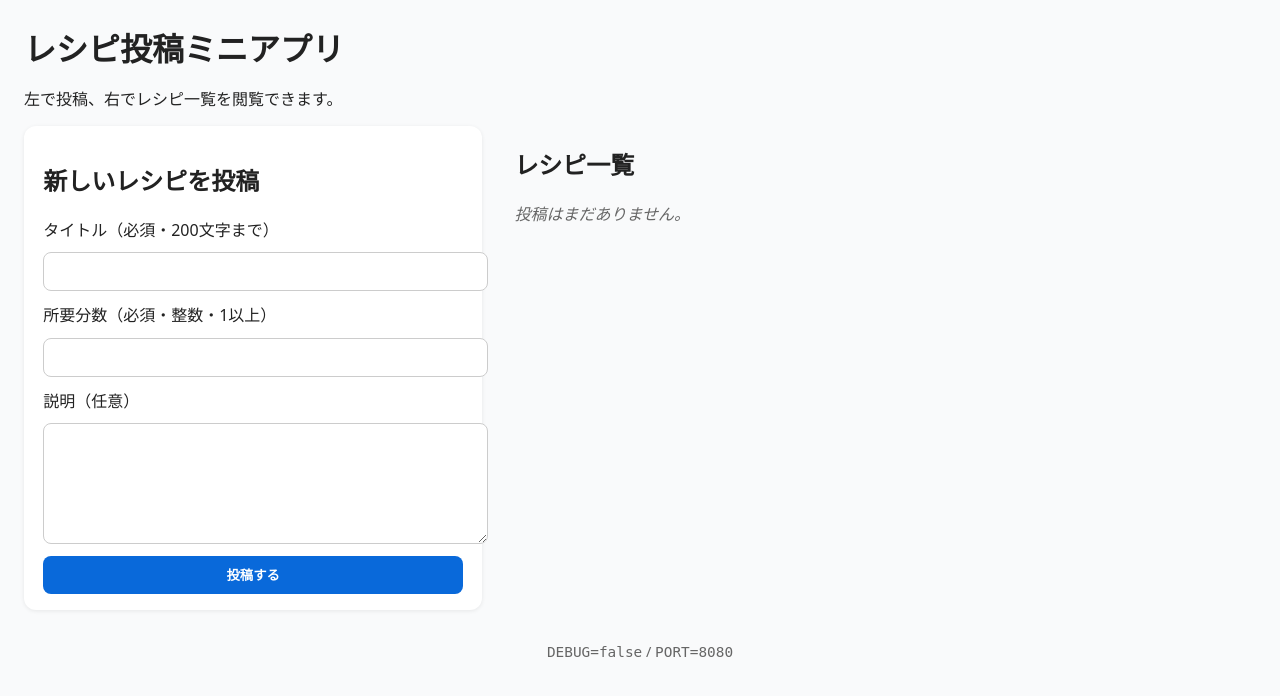
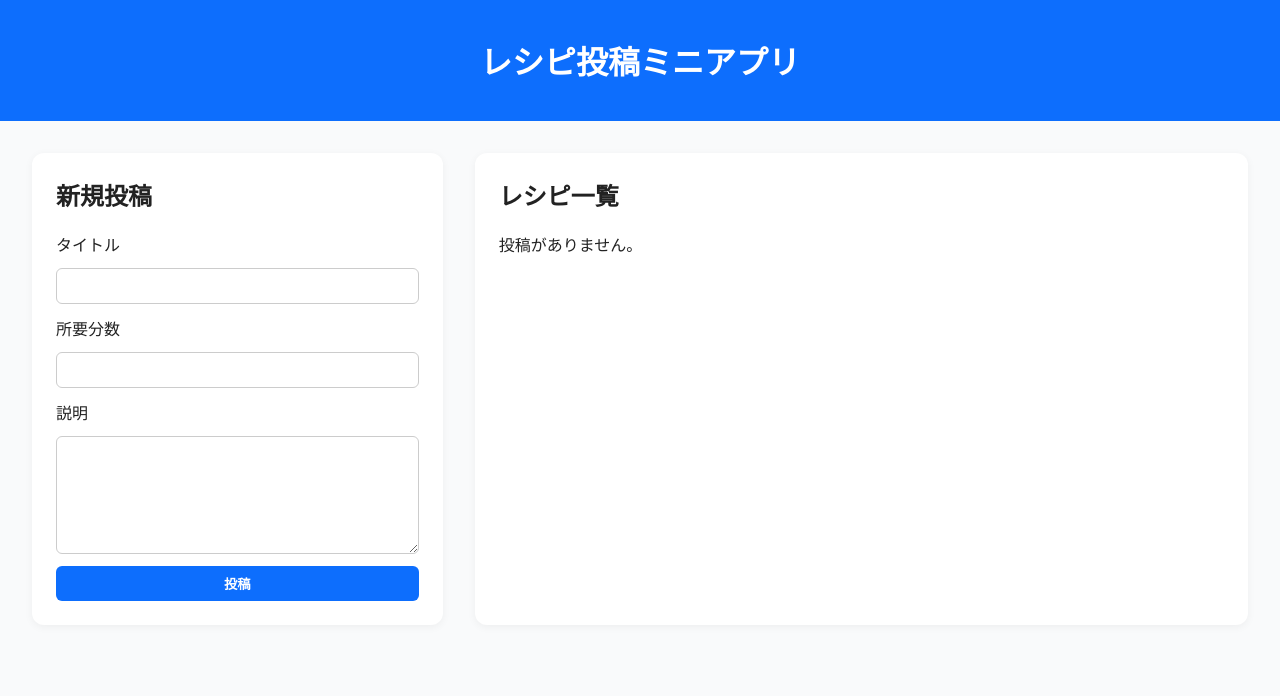
Before and after one commit to yamachan-python/lesson8test2, a Flask app: page / in a window 1280 px wide. Shown: the top 696 px of the page. Run offline with Flask 3, Linux system fonts and the light colour scheme; some libraries are stand-ins or nearby versions.

Commit message:
編集機能の追加

```diff
--- a/app.py
+++ b/app.py
@@ -1,7 +1,8 @@
 # -*- coding: utf-8 -*-
 """
-レシピ投稿ミニアプリ（左右2カラム + 削除機能付き）
-Flask + SQLAlchemy + Render PostgreSQL
+レシピ投稿ミニアプリ（Flask + SQLAlchemy）
+- 左カラム：新規投稿フォーム
+- 右カラム：レシピ一覧（削除・編集モーダル付き）
 """
 
 from __future__ import annotations
@@ -19,6 +20,7 @@ from sqlalchemy.orm import DeclarativeBase, Mapped, mapped_column, Session
 load_dotenv()
 
 def get_database_url() -> Optional[str]:
+    """Render 用 DATABASE_URL 対応（postgres:// → postgresql+psycopg2://）"""
     url = os.environ.get("DATABASE_URL")
     if url and url.startswith("postgres://"):
         url = url.replace("postgres://", "postgresql+psycopg2://", 1)
@@ -41,13 +43,15 @@ class Recipe(Base):
     title: Mapped[str] = mapped_column(String(200), nullable=False)
     minutes: Mapped[int] = mapped_column(Integer, nullable=False)
     description: Mapped[Optional[str]] = mapped_column(Text)
-    created_at: Mapped[datetime] = mapped_column(DateTime(timezone=True), server_default=func.now(), nullable=False)
+    created_at: Mapped[datetime] = mapped_column(
+        DateTime(timezone=True), server_default=func.now(), nullable=False
+    )
 
 if engine is not None:
     Base.metadata.create_all(engine)
 
 # ==============================
-# Flask アプリ
+# Flask アプリ本体
 # ==============================
 app = Flask(__name__)
 
@@ -57,22 +61,21 @@ def _to_bool_env(value: Optional[str], default: bool = False) -> bool:
     return str(value).strip().lower() in {"1", "true", "yes", "on"}
 
 # ==============================
-# メインページ（一覧・投稿）
+# 一覧 & 投稿処理
 # ==============================
 @app.route("/", methods=["GET", "POST"])
 def index():
     errors: List[str] = []
     form_values = {"title": "", "minutes": "", "description": ""}
 
-    # --- 投稿処理 ---
-    if request.method == "POST":
+    # 投稿処理
+    if request.method == "POST" and request.form.get("_action") == "create":
         title = (request.form.get("title") or "").strip()
         minutes_raw = (request.form.get("minutes") or "").strip()
         description = (request.form.get("description") or "").strip()
+        form_values.update({"title": title, "minutes": minutes_raw, "description": description})
 
-        form_values.update({"title": title, "minutes": minutes_raw, "description": description})
         minutes_val: Optional[int] = None
-
         if not title:
             errors.append("タイトルは必須です。")
         elif len(title) > 200:
@@ -84,40 +87,35 @@ def index():
             try:
                 minutes_val = int(minutes_raw)
                 if minutes_val < 1:
-                    errors.append("所要分数は1以上の整数で入力してください。")
+                    errors.append("所要分数は1以上で入力してください。")
             except ValueError:
                 errors.append("所要分数は整数で入力してください。")
 
         if engine is None:
-            errors.append("データベースが未設定のため保存できません。DATABASE_URL を設定してください。")
+            errors.append("データベースが未設定です。")
 
-        if not errors and engine is not None and minutes_val is not None:
+        if not errors and engine and minutes_val is not None:
             try:
                 with Session(engine) as session:
-                    item = Recipe(title=title, minutes=minutes_val, description=description or None)
-                    session.add(item)
+                    recipe = Recipe(title=title, minutes=minutes_val, description=description or None)
+                    session.add(recipe)
                     session.commit()
                 return redirect(url_for("index"))
             except Exception:
                 errors.append("保存中にエラーが発生しました。")
 
-    # --- 一覧表示 ---
+    # 一覧取得
     recipes: List[Recipe] = []
     if engine is not None:
-        try:
-            with Session(engine) as session:
-                recipes = session.query(Recipe).order_by(Recipe.created_at.desc(), Recipe.id.desc()).all()
-        except Exception:
-            recipes = []
+        with Session(engine) as session:
+            recipes = session.query(Recipe).order_by(Recipe.created_at.desc(), Recipe.id.desc()).all()
 
-    port = int(os.environ.get("PORT", "8000"))
-    debug = _to_bool_env(os.environ.get("DEBUG"), default=False)
     return render_template(
         "index.html",
         errors=errors,
         recipes=recipes,
-        debug=debug,
-        port=port,
+        debug=_to_bool_env(os.environ.get("DEBUG"), default=False),
+        port=int(os.environ.get("PORT", "8000")),
         db_ready=(engine is not None),
         form_values=form_values,
     )
@@ -127,24 +125,50 @@ def index():
 # ==============================
 @app.route("/delete/<int:recipe_id>", methods=["POST"])
 def delete_recipe(recipe_id: int):
-    if engine is None:
+    if not engine:
+        return redirect(url_for("index"))
+    with Session(engine) as session:
+        recipe = session.get(Recipe, recipe_id)
+        if recipe:
+            session.delete(recipe)
+            session.commit()
+    return redirect(url_for("index"))
+
+# ==============================
+# 編集処理
+# ==============================
+@app.route("/edit/<int:recipe_id>", methods=["POST"])
+def edit_recipe(recipe_id: int):
+    if not engine:
         return redirect(url_for("index"))
 
+    title = (request.form.get("edit_title") or "").strip()
+    minutes_raw = (request.form.get("edit_minutes") or "").strip()
+    description = (request.form.get("edit_description") or "").strip()
     try:
-        with Session(engine) as session:
-            recipe = session.get(Recipe, recipe_id)
-            if recipe:
-                session.delete(recipe)
-                session.commit()
-    except Exception:
-        pass  # シンプルにスルー（本番ではログ出力推奨）
+        minutes_val = int(minutes_raw)
+    except ValueError:
+        minutes_val = None
+
+    if not title or not minutes_val or minutes_val < 1:
+        return redirect(url_for("index"))
+
+    with Session(engine) as session:
+        recipe = session.get(Recipe, recipe_id)
+        if recipe:
+            recipe.title = title
+            recipe.minutes = minutes_val
+            recipe.description = description or None
+            session.commit()
 
     return redirect(url_for("index"))
 
 # ==============================
-# 起動
+# アプリ起動
 # ==============================
 if __name__ == "__main__":
-    port = int(os.environ.get("PORT", "8000"))
-    debug = _to_bool_env(os.environ.get("DEBUG"), default=False)
-    app.run(host="0.0.0.0", port=port, debug=debug)
+    app.run(
+        host="0.0.0.0",
+        port=int(os.environ.get("PORT", "8000")),
+        debug=_to_bool_env(os.environ.get("DEBUG"), default=False),
+    )
--- a/static/style.css
+++ b/static/style.css
@@ -1,98 +1,88 @@
 body {
-  font-family: system-ui, -apple-system, "Segoe UI", Roboto, "Helvetica Neue", Arial, "Noto Sans JP", sans-serif;
-  margin: 1.5rem;
+  font-family: system-ui, -apple-system, "Segoe UI", Roboto, "Helvetica Neue", Arial, sans-serif;
+  margin: 0;
+  background: #f9fafb;
   color: #222;
-  background: #f9fafb;
 }
 
 header {
-  margin-bottom: 1rem;
-}
-
-h1 {
-  margin-bottom: 0.2rem;
-}
-
-.notice {
-  background: #fff3cd;
-  border: 1px solid #ffeeba;
-  padding: 0.75rem 1rem;
-  border-radius: 8px;
-  margin-bottom: 1rem;
-}
-
-.errors {
-  background: #f8d7da;
-  border: 1px solid #f5c6cb;
-  color: #721c24;
-  padding: 0.75rem 1rem;
-  border-radius: 8px;
-  margin-bottom: 1rem;
+  background: #0d6efd;
+  color: white;
+  padding: 1rem 2rem;
+  text-align: center;
 }
 
 .container {
   display: flex;
-  flex-wrap: wrap;
   gap: 2rem;
+  padding: 2rem;
 }
 
-/* 左カラム（フォーム） */
+.left-column, .right-column {
+  background: white;
+  padding: 1.5rem;
+  border-radius: 12px;
+  box-shadow: 0 2px 8px rgba(0,0,0,0.05);
+}
+
 .left-column {
-  flex: 1 1 340px;
-  max-width: 420px;
-  background: #fff;
-  border-radius: 12px;
-  padding: 1rem 1.2rem;
-  box-shadow: 0 1px 4px rgba(0,0,0,0.08);
+  flex: 1;
+  max-width: 380px;
+}
+
+.right-column {
+  flex: 2;
+}
+
+h2 {
+  margin-top: 0;
 }
 
 form {
   display: flex;
   flex-direction: column;
-  gap: 0.7rem;
+  gap: 0.75rem;
 }
 
-input[type="text"],
-input[type="number"],
-textarea {
-  width: 100%;
-  padding: 0.6rem 0.7rem;
+input, textarea {
+  font-size: 1rem;
+  padding: 0.5rem 0.7rem;
   border: 1px solid #ccc;
-  border-radius: 8px;
-  font-size: 1rem;
+  border-radius: 6px;
 }
 
 textarea {
   min-height: 100px;
+  resize: vertical;
 }
 
 .btn {
-  display: inline-block;
-  padding: 0.6rem 1rem;
-  background: #0969da;
+  background: #0d6efd;
   color: white;
   border: none;
-  border-radius: 8px;
+  border-radius: 6px;
+  padding: 0.5rem 1rem;
   cursor: pointer;
   font-weight: 600;
 }
-
 .btn:hover {
-  background: #0757b3;
+  background: #0b5ed7;
 }
 
-/* 右カラム（一覧） */
-.right-column {
-  flex: 2 1 500px;
+.errors {
+  background: #f8d7da;
+  color: #842029;
+  border: 1px solid #f5c2c7;
+  padding: 0.75rem 1rem;
+  border-radius: 8px;
 }
 
 .card {
-  background: white;
-  border: 1px solid #e5e7eb;
-  border-radius: 12px;
+  background: #fff;
+  border: 1px solid #ddd;
+  border-radius: 10px;
   padding: 1rem;
-  margin-bottom: 0.8rem;
-  box-shadow: 0 1px 3px rgba(0,0,0,0.05);
+  margin-bottom: 1rem;
 }
 
 .card-header {
@@ -101,24 +91,9 @@ textarea {
   align-items: center;
 }
 
-.btn-delete {
-  background: #d9534f;
-  color: white;
-  border: none;
-  border-radius: 6px;
-  padding: 0.3rem 0.6rem;
+.meta {
   font-size: 0.9rem;
-  cursor: pointer;
-}
-
-.btn-delete:hover {
-  background: #c9302c;
-}
-
-.meta {
   color: #555;
-  font-size: 0.9rem;
-  margin-top: 0.25rem;
 }
 
 .desc {
@@ -126,14 +101,70 @@ textarea {
   white-space: pre-wrap;
 }
 
-.empty {
-  color: #666;
-  font-style: italic;
+.btn-group {
+  display: flex;
+  gap: 0.4rem;
 }
 
-footer {
-  margin-top: 2rem;
-  color: #666;
-  font-size: 0.9rem;
-  text-align: center;
+.btn-delete {
+  background: #dc3545;
+  color: white;
+  border: none;
+  border-radius: 6px;
+  padding: 0.3rem 0.6rem;
+  cursor: pointer;
 }
+.btn-delete:hover {
+  background: #bb2d3b;
+}
+
+.btn-edit {
+  background: #198754;
+  color: white;
+  border: none;
+  border-radius: 6px;
+  padding: 0.3rem 0.6rem;
+  cursor: pointer;
+}
+.btn-edit:hover {
+  background: #157347;
+}
+
+/* モーダル */
+.modal {
+  display: none;
+  position: fixed;
+  top: 0; left: 0;
+  width: 100%; height: 100%;
+  background: rgba(0,0,0,0.4);
+  justify-content: center;
+  align-items: center;
+  z-index: 100;
+}
+
+.modal-content {
+  background: white;
+  padding: 1.5rem;
+  border-radius: 10px;
+  width: 90%;
+  max-width: 420px;
+  box-shadow: 0 4px 10px rgba(0,0,0,0.25);
+}
+
+.modal-buttons {
+  display: flex;
+  justify-content: space-between;
+  margin-top: 1rem;
+}
+
+.btn-cancel {
+  background: #6c757d;
+  color: white;
+  border: none;
+  border-radius: 6px;
+  padding: 0.5rem 1rem;
+  cursor: pointer;
+}
+.btn-cancel:hover {
+  background: #5a6268;
+}
--- a/templates/index.html
+++ b/templates/index.html
@@ -2,27 +2,18 @@
 <html lang="ja">
 <head>
   <meta charset="utf-8">
-  <meta name="viewport" content="width=device-width, initial-scale=1">
   <title>レシピ投稿ミニアプリ</title>
   <link rel="stylesheet" href="{{ url_for('static', filename='style.css') }}">
 </head>
 <body>
 <header>
   <h1>レシピ投稿ミニアプリ</h1>
-    <p>左で投稿、右でレシピ一覧を閲覧できます。</p>
 </header>
 
-  {% if not db_ready %}
-    <div class="notice">
-      <strong>DB未設定：</strong> 環境変数 <code>DATABASE_URL</code> が見つかりません。
-    </div>
-  {% endif %}
-
 <main class="container">
-    <!-- 左カラム（投稿フォーム） -->
+  <!-- 左カラム：投稿フォーム -->
   <section class="left-column">
-      <h2>新しいレシピを投稿</h2>
-
+    <h2>新規投稿</h2>
     {% if errors %}
       <div class="errors">
         <ul>
@@ -32,49 +23,88 @@
         </ul>
       </div>
     {% endif %}
+    <form method="post">
+      <input type="hidden" name="_action" value="create">
+      <label>タイトル</label>
+      <input name="title" value="{{ form_values.title }}" required maxlength="200">
 
-      <form method="post" action="{{ url_for('index') }}">
-        <label for="title">タイトル（必須・200文字まで）</label>
-        <input id="title" name="title" type="text" maxlength="200" required value="{{ form_values.title }}">
+      <label>所要分数</label>
+      <input type="number" name="minutes" value="{{ form_values.minutes }}" min="1" required>
 
-        <label for="minutes">所要分数（必須・整数・1以上）</label>
-        <input id="minutes" name="minutes" type="number" step="1" min="1" required value="{{ form_values.minutes }}">
+      <label>説明</label>
+      <textarea name="description">{{ form_values.description }}</textarea>
 
-        <label for="description">説明（任意）</label>
-        <textarea id="description" name="description">{{ form_values.description }}</textarea>
-
-        <button class="btn" type="submit">投稿する</button>
+      <button class="btn" type="submit">投稿</button>
     </form>
   </section>
 
-    <!-- 右カラム（レシピ一覧） -->
+  <!-- 右カラム：一覧 -->
   <section class="right-column">
     <h2>レシピ一覧</h2>
-      <div class="list">
     {% if recipes %}
       {% for r in recipes %}
-            <div class="card">
+        <div class="card" id="card-{{ r.id }}">
           <div class="card-header">
             <strong>{{ r.title }}</strong>
-                <form method="post" action="{{ url_for('delete_recipe', recipe_id=r.id) }}" onsubmit="return confirm('本当に削除しますか？');">
+            <div class="btn-group">
+              <button class="btn-edit"
+                onclick="openEditModal({{ r.id }}, '{{ r.title|escape }}', {{ r.minutes }}, '{{ r.description|default('')|escape }}')">編集</button>
+              <form method="post" action="{{ url_for('delete_recipe', recipe_id=r.id) }}" onsubmit="return confirm('削除しますか？');">
                 <button type="submit" class="btn-delete">削除</button>
               </form>
             </div>
-              <div class="meta">所要分数: {{ r.minutes }} 分 / 投稿日時(UTC): {{ r.created_at }}</div>
+          </div>
+          <div class="meta">所要時間: {{ r.minutes }} 分 / 投稿日: {{ r.created_at }}</div>
           {% if r.description %}
             <div class="desc">{{ r.description }}</div>
           {% endif %}
         </div>
       {% endfor %}
     {% else %}
-          <p class="empty">投稿はまだありません。</p>
+      <p>投稿がありません。</p>
     {% endif %}
-      </div>
   </section>
 </main>
 
-  <footer>
-    <code>DEBUG={{ debug|lower }}</code> / <code>PORT={{ port }}</code>
-  </footer>
+<!-- 編集モーダル -->
+<div id="edit-modal" class="modal">
+  <div class="modal-content">
+    <h3>レシピを編集</h3>
+    <form id="edit-form" method="post">
+      <label>タイトル</label>
+      <input id="edit_title" name="edit_title" required maxlength="200">
+
+      <label>所要分数</label>
+      <input id="edit_minutes" name="edit_minutes" type="number" min="1" required>
+
+      <label>説明</label>
+      <textarea id="edit_description" name="edit_description"></textarea>
+
+      <div class="modal-buttons">
+        <button type="submit" class="btn">更新</button>
+        <button type="button" class="btn-cancel" onclick="closeModal()">キャンセル</button>
+      </div>
+    </form>
+  </div>
+</div>
+
+<script>
+function openEditModal(id, title, minutes, description) {
+  const modal = document.getElementById('edit-modal');
+  document.getElementById('edit_title').value = title;
+  document.getElementById('edit_minutes').value = minutes;
+  document.getElementById('edit_description').value = description;
+  document.getElementById('edit-form').action = `/edit/${id}`;
+  modal.style.display = 'flex';
+}
+function closeModal() {
+  document.getElementById('edit-modal').style.display = 'none';
+}
+window.onclick = function(e) {
+  const modal = document.getElementById('edit-modal');
+  if (e.target === modal) closeModal();
+};
+</script>
+
 </body>
 </html>
```
Lines whose indentation alone changed are shown as unchanged.
